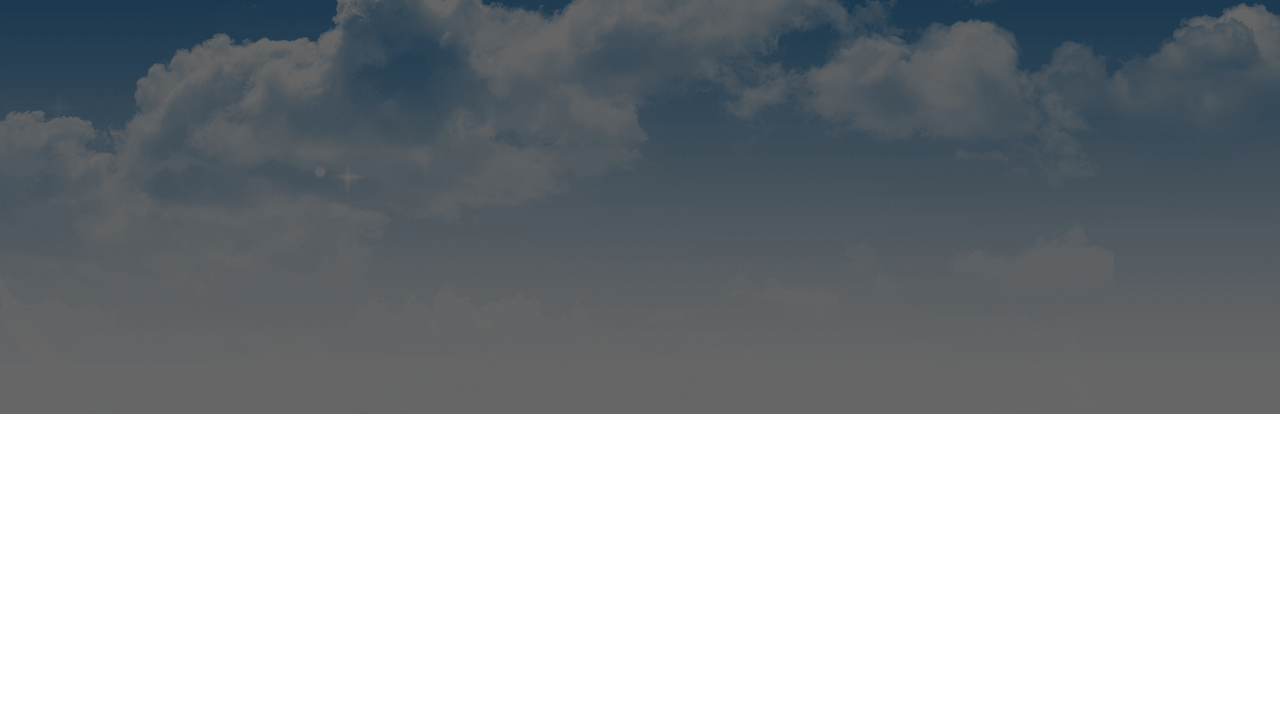
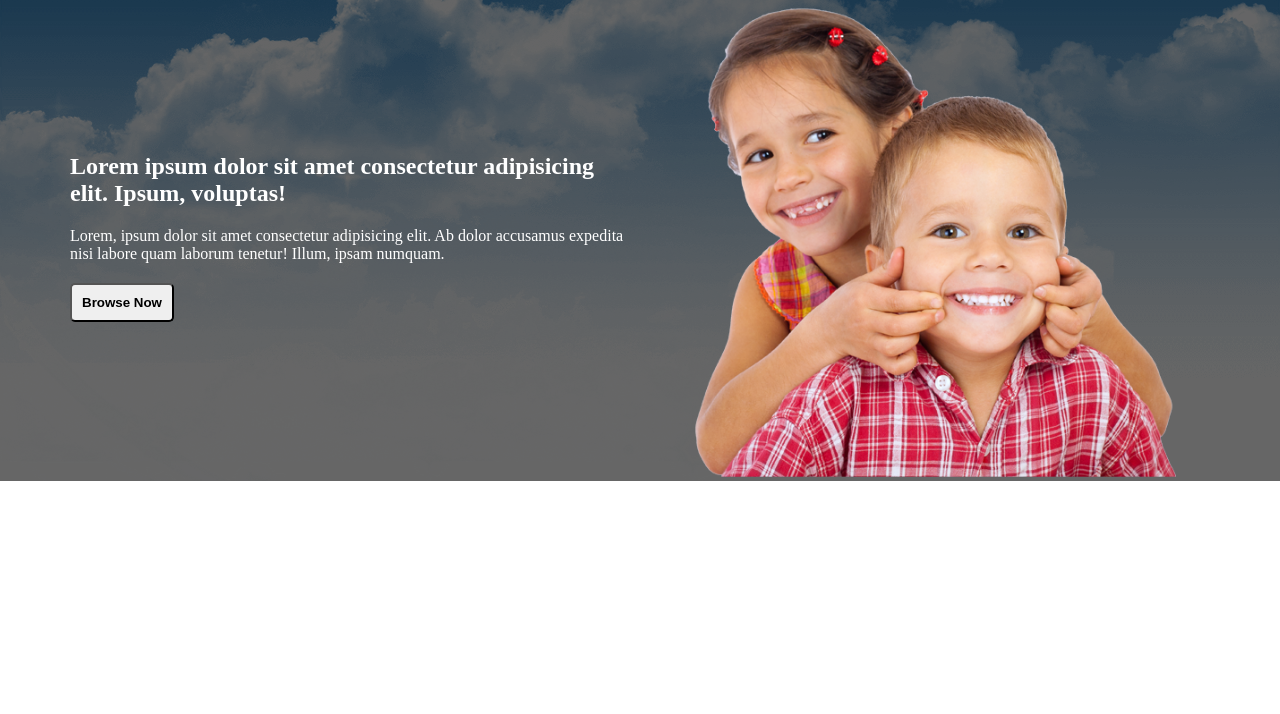
Before and after one commit to SaraAzmin/cosmic-world, a plain HTML site: page index.html in a window 1280 px wide. Shown: the part 86-800 px from the top of the page. Drawn offline with Linux system fonts and the light colour scheme.

Commit message:
banner added

```diff
--- a/index.html
+++ b/index.html
@@ -21,9 +21,21 @@
                 <li><a href="">About</a></li>
                 <li><a href="">Gallery</a></li>
                 <li><a href="">Contact</a></li>
-
             </ul>
         </nav>
+        <section class="container">
+            <div class="banner">
+                <div class="banner-left">
+                    <h1>Lorem ipsum dolor sit amet consectetur adipisicing elit. Ipsum, voluptas!</h1>
+                    <p>Lorem, ipsum dolor sit amet consectetur adipisicing elit. Ab dolor accusamus expedita nisi labore
+                        quam laborum tenetur! Illum, ipsam numquam.</p>
+                    <button class="primary-button">Browse Now</button>
+                </div>
+                <div class="banner-right">
+                    <img src="images/about.png" alt="">
+                </div>
+            </div>
+        </section>
     </header>
 
 </body>
--- a/style.css
+++ b/style.css
@@ -9,10 +9,10 @@ body{
 .container{
     max-width: 1200px;
     margin: 0 auto;
-    padding: 0 20px;
+    padding: 0 30px;
 }
 header{
-    height: 500px;
+    /* height: 500px; */
     background-image: url('images/cloud.png');
     background-size: cover;
     background-color: rgba(0, 0, 0, 0.6);
@@ -36,5 +36,27 @@ nav{
     color: white;
     font-weight: 600;
     padding: 10px 10px;
-
 }
+.banner{
+    display: grid;
+    grid-template-columns: repeat(2,1fr);
+    grid-gap: 30px;
+    color: white;
+}
+.banner-left{
+    display: flex;
+    flex-direction: column;
+    justify-content: center;
+    align-items: flex-start;
+}
+.banner-left p{
+    margin: 20px 0;
+}
+.banner-left button{
+    padding: 10px;
+    border-radius: 5px;
+    font-weight: 600;
+}
+.banner-right img{
+    width: 100%;
+}
```
